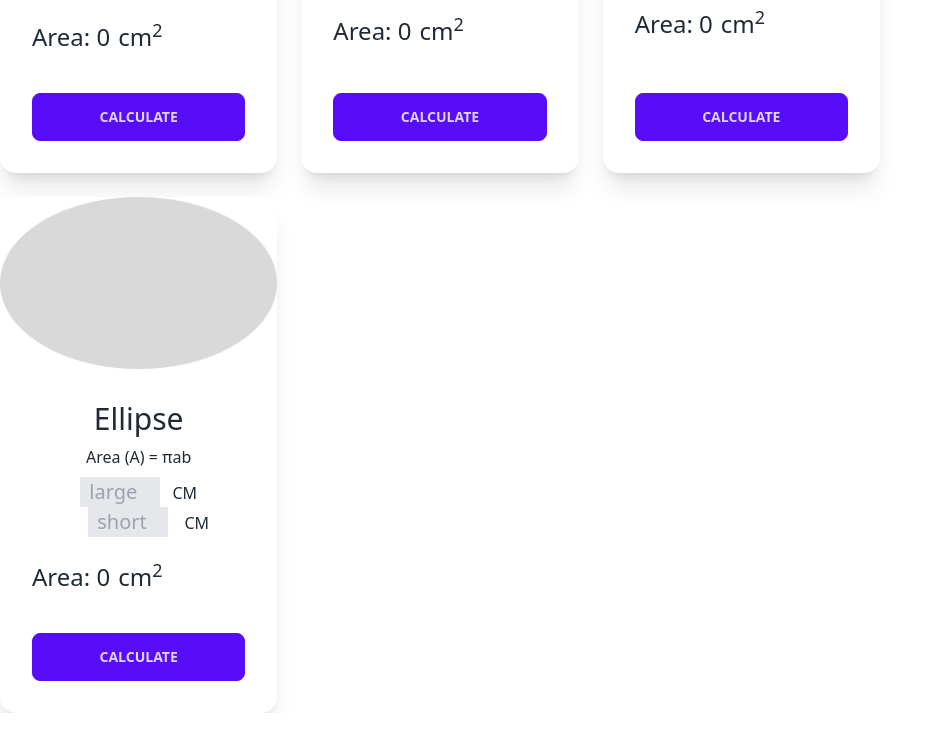
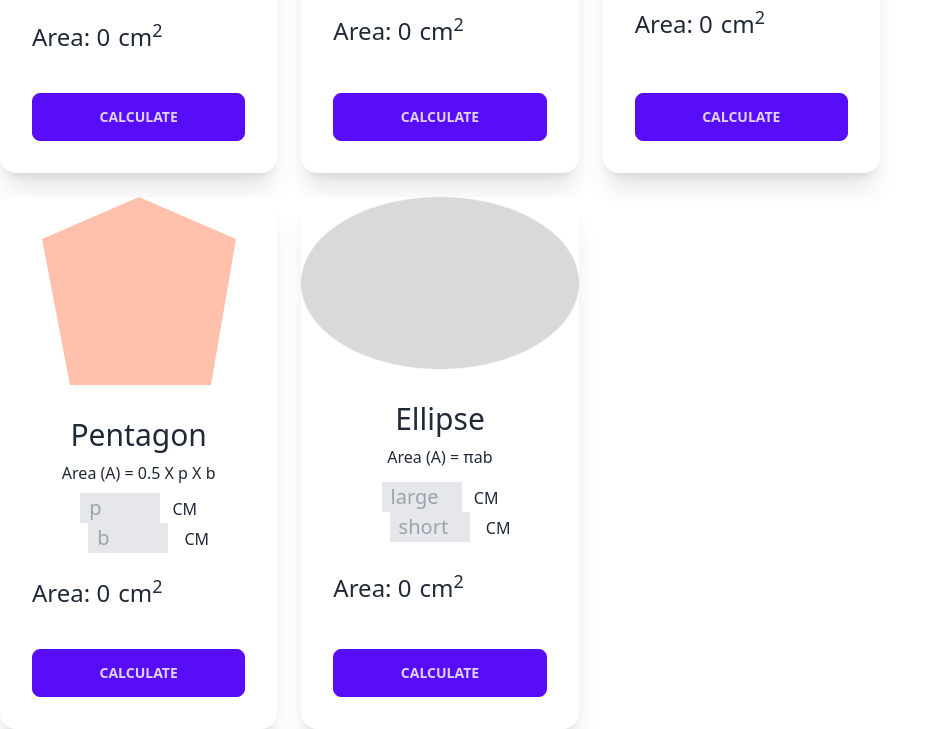
Before and after one commit to Mirazsarker18/geometry-genius, a plain HTML site: page index.html in a window 1280 px wide. Shown: the part 445-1174 px from the top of the page, without its empty margins (0-941 px from the left). Drawn offline with nearby package versions, Linux system fonts and the light colour scheme.

Commit message:
input validation

```diff
--- a/index.html
+++ b/index.html
@@ -79,6 +79,26 @@
                       </div>
                     </div>
                   </div>
+                <!-- pentagon card -->
+                <div class="card bg-base-100 shadow-xl">
+                    <figure><img src="images/pentagon.png" alt="pentagon" /></figure>
+                    <div class="card-body text-center">
+                      <h2 class="text-3xl">Pentagon </h2>
+                      <p>Area (A) = 0.5 X p X b</p>
+                      <p>
+                        <!-- pentagon width -->
+                        <input type="text" name="" placeholder="p" id="pentagon-p" class="border w-20 px-2 text-xl bg-gray-200">
+                        <span class="ml-2">CM</span>
+                        <!-- pentagon length -->
+                        <input type="text" name="" placeholder="b" id="pentagon-b" class="border w-20 px-2 text-xl ml-5 bg-gray-200">
+                        <span class="ml-3">CM</span>
+                      </p>
+                      <p class="text-start mt-4 text-2xl">Area: <span class="mr-2" id="pentagon-area">0</span>cm<sup>2</sup></p>
+                      <div class="card-actions mt-8">
+                        <button onclick="calculatePentagonArea()" class="btn btn-primary  w-full">Calculate</button>
+                      </div>
+                    </div>
+                  </div>
                 <!-- ellipse card -->
                 <div class="card bg-base-100 shadow-xl">
                     <figure><img src="images/ellipse.png" alt="ellipse" /></figure>
--- a/js/script.js
+++ b/js/script.js
@@ -3,6 +3,11 @@ function calculateTriangleArea(){
 
     const base = getInputValue('triangle-base');
     const height = getInputValue('triangle-height');
+    // Validation
+    if(isNaN(base) || isNaN(height)){
+        alert('Please enter a valid Number');
+        return;
+    }
     const area = 0.5 * base * height;
     const areaToDecimal = area.toFixed(2);
     setElementInnerText('triangle-area', areaToDecimal);
@@ -11,6 +16,11 @@ function calculateTriangleArea(){
 function calculateRectangleArea() {
     const width = getInputValue('rectangle-width');
     const length = getInputValue('rectangle-length');
+    // Validation
+    if(isNaN(width) || isNaN(length)){
+        alert('Please enter a valid Number');
+        return;
+    }
     const area = width * length;
     const areaToDecimal = area.toFixed(2);
     setElementInnerText('rectangle-area', areaToDecimal);
@@ -19,6 +29,11 @@ function calculateRectangleArea() {
 function calculateParallelogramArea(){
    const base = getInputValue('parallelogram-base');
    const height = getInputValue('parallelogram-height');
+   // Validation
+   if(isNaN(base) || isNaN(height)){
+    alert('Please enter a valid Number');
+    return;
+    }
    const area = base * height;
    const areaToDecimal = area.toFixed(2);
    setElementInnerText('parallelogram-area', areaToDecimal);
@@ -27,7 +42,25 @@ function calculateParallelogramArea(){
 function calculateEllipseArea(){
     const large = getInputValue('ellipse-major');
     const short = getInputValue('ellipse-minor');
+    // Validation
+    if(isNaN(large) || isNaN(short)){
+        alert('Please enter a valid Number');
+        return;
+    }
     const area = Math.PI * large * short;
     const areaToDecimal = area.toFixed(2);
     setElementInnerText('ellipse-area', areaToDecimal);
 }
+
+function calculatePentagonArea(){
+    const pentagonP = getInputValue('pentagon-p');
+    const pentagonB = getInputValue('pentagon-b');
+    // Validation
+    if(isNaN(pentagonP) || isNaN(pentagonB)){
+        alert('Please enter a valid Number');
+        return;
+    }
+    const area = 0.5 * pentagonP * pentagonB;
+    const areaToDecimal = area.toFixed(2);
+    setElementInnerText('pentagon-area', areaToDecimal);
+}
```
Also changed, not shown: js/utilites.js (+11 -0 lines).
